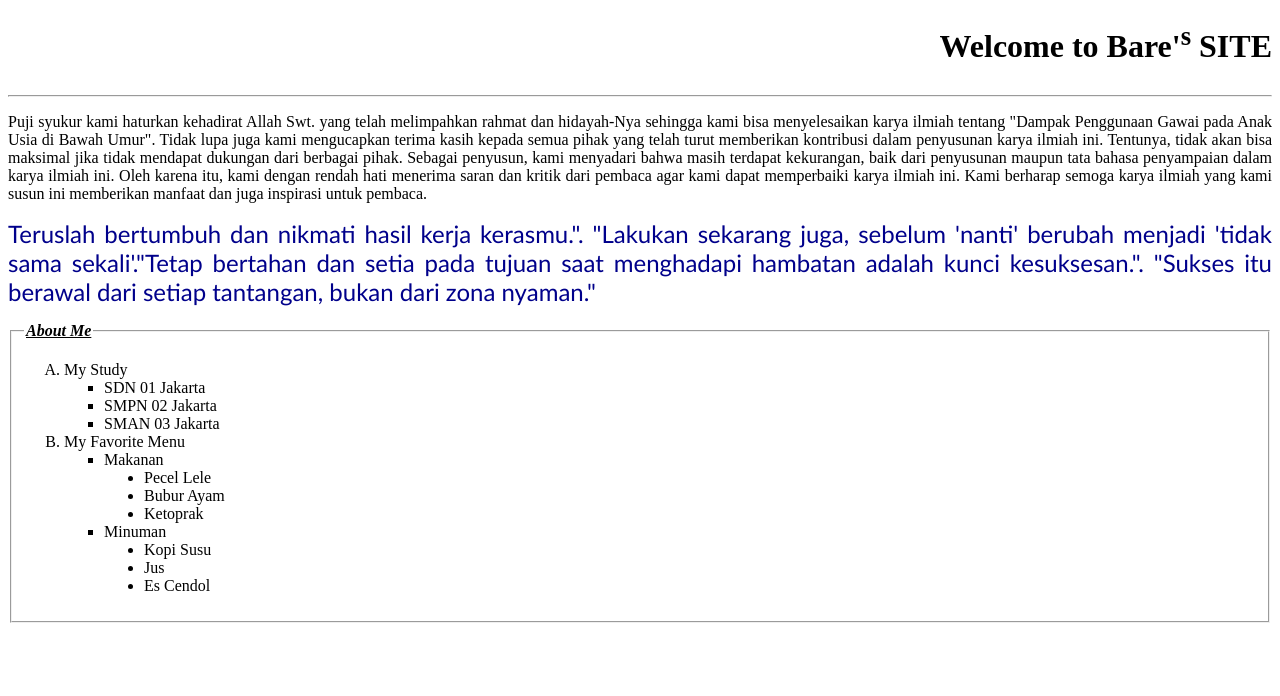
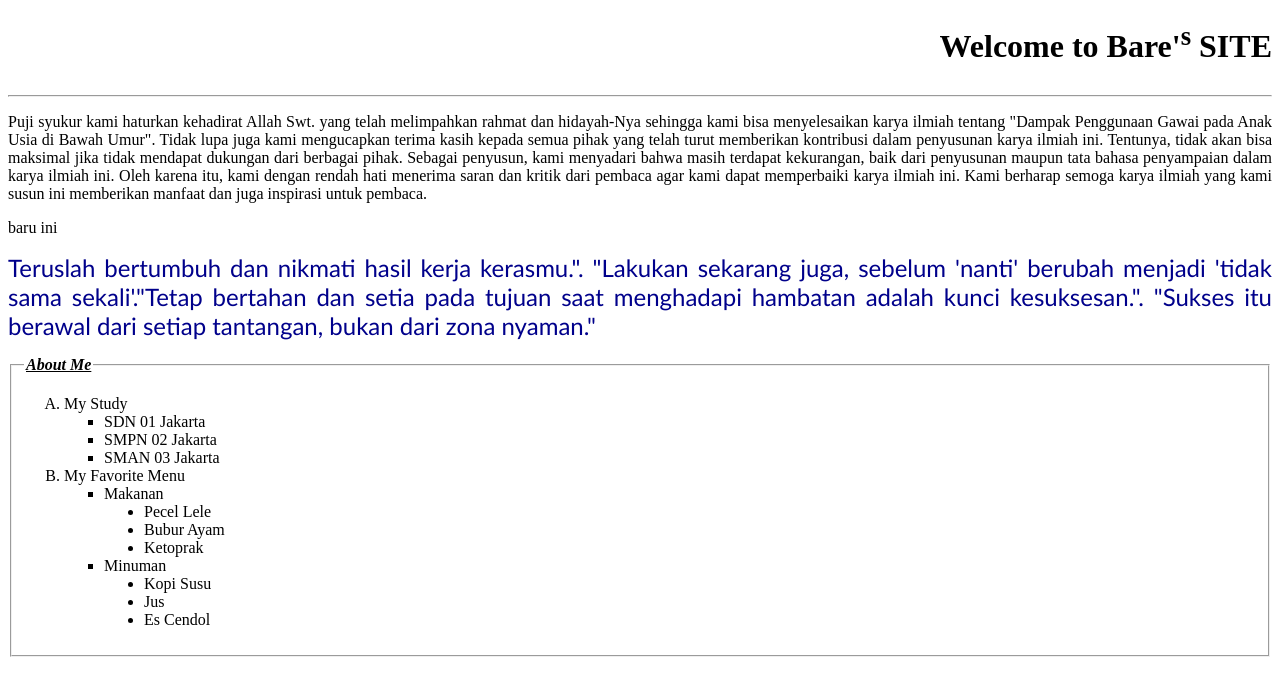
Before and after one commit to rizkyakbare/file_tugas, a plain HTML site: page Latihan-1.html in a window 1280 px wide. Drawn offline with Linux system fonts and the light colour scheme.

Commit message:
revisi latihan-1

```diff
--- a/Latihan-1.html
+++ b/Latihan-1.html
@@ -18,6 +18,7 @@
 
         Kami berharap semoga karya ilmiah yang kami susun ini memberikan manfaat dan juga inspirasi untuk pembaca.
 	</p>
+	<p>baru ini</p>
 	<p align="justify">
 	<font size="5" color="#00008B" face="calibri">
         Teruslah bertumbuh dan nikmati hasil kerja kerasmu.". "Lakukan sekarang juga, sebelum 'nanti' berubah menjadi 'tidak sama sekali'."Tetap bertahan dan setia pada tujuan saat menghadapi hambatan adalah kunci kesuksesan.". "Sukses itu berawal dari setiap tantangan, bukan dari zona nyaman."
```
